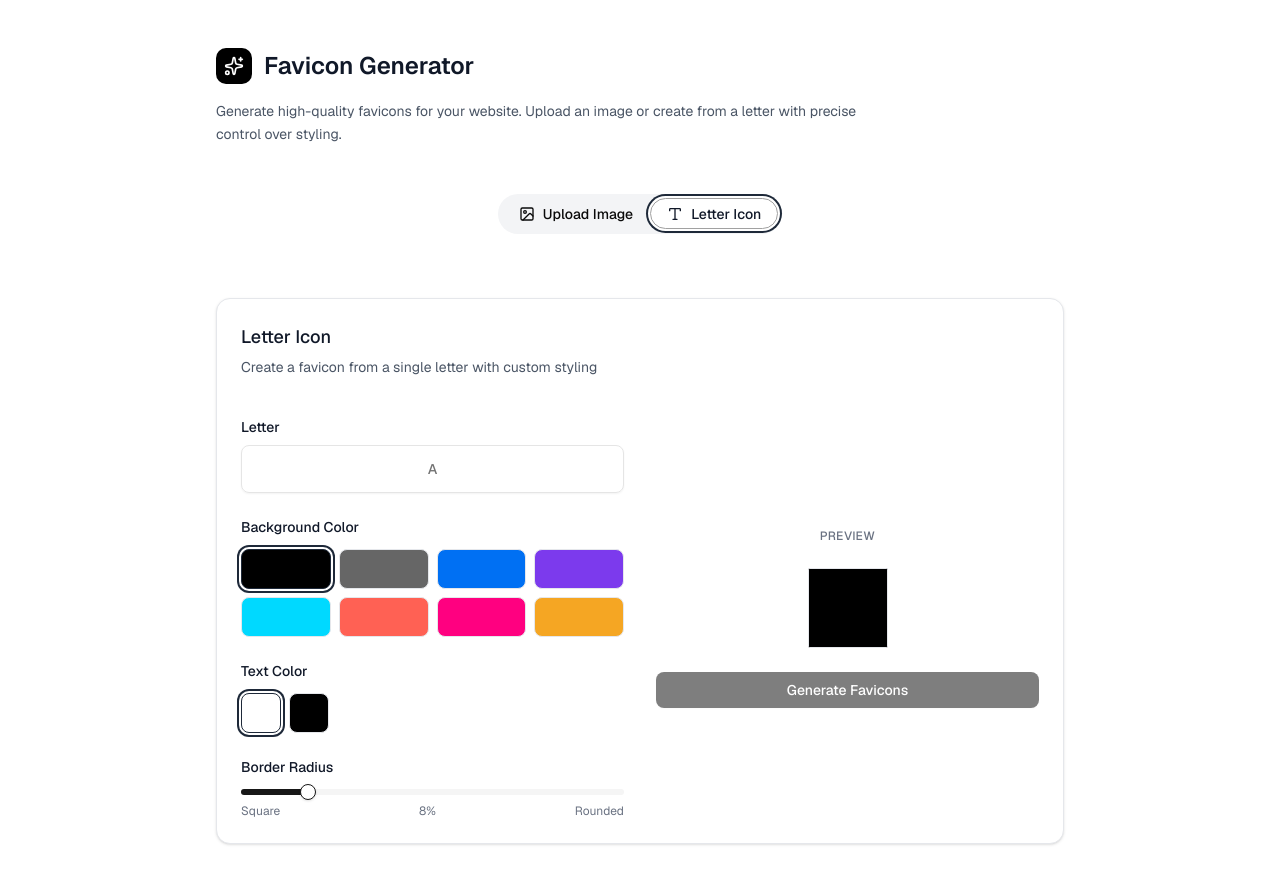
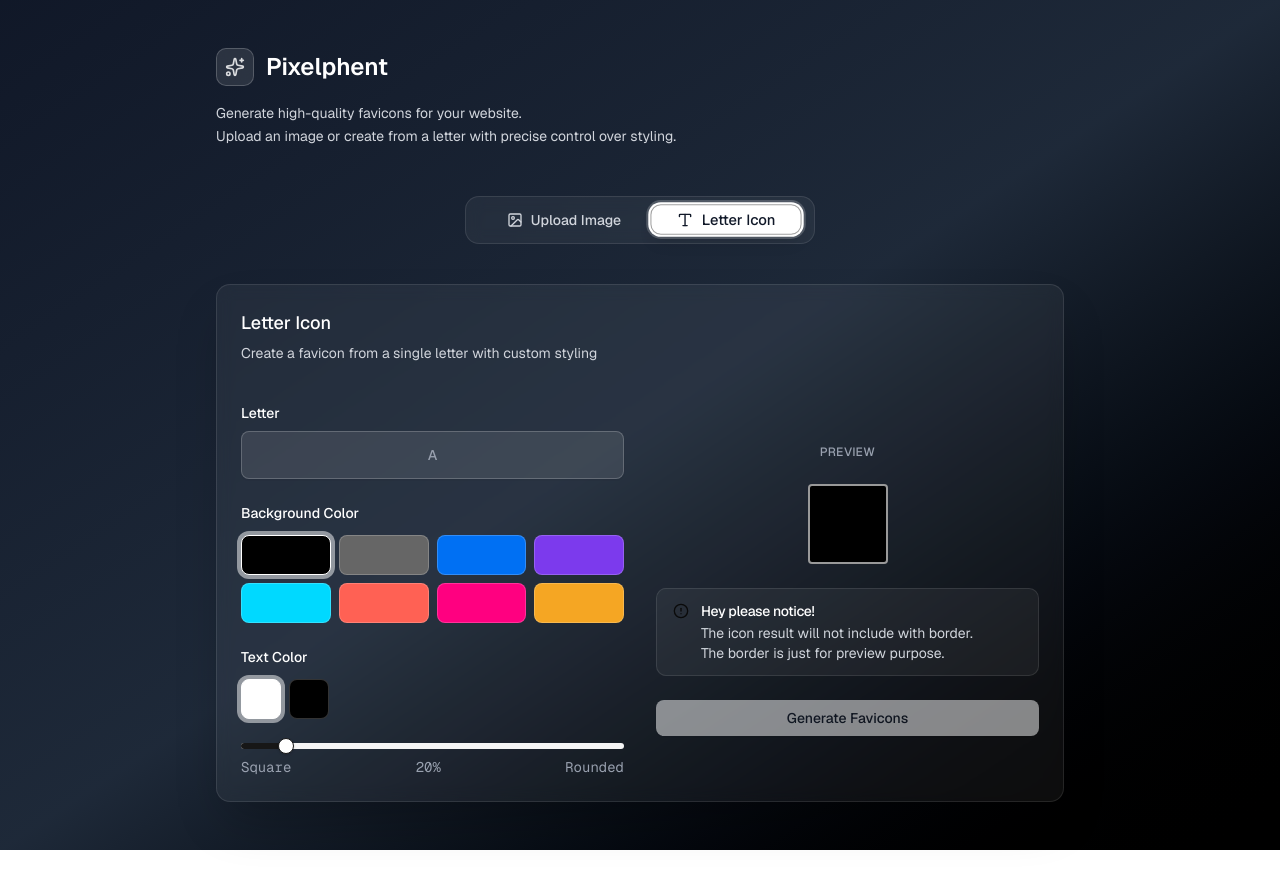
Before and after one commit to yuxxeun/pixelphant, a Next.js app: page / in a window 1280 px wide. Both pictures are taken after a click on the tab "Letter Icon". Shown: the top 888 px of the page. After the commit the page ends 850 px from the top, so only its background shows below. Built offline with nearby package versions, Linux system fonts and the light colour scheme.

Commit message:
chore: fix build

```diff
--- a/src/app/layout.tsx
+++ b/src/app/layout.tsx
@@ -3,7 +3,7 @@
 import "./globals.css";
 import { ThemeProvider } from "@/components/theme-provider";
 import { Site } from "@/lib/constant";
-import { Analytics } from '@vercel/analytics/next';
+import { Analytics } from "@vercel/analytics/next";
 
 const geistSans = Geist({
   variable: "--font-geist-sans",
--- a/src/components/section/generator.tsx
+++ b/src/components/section/generator.tsx
@@ -2,12 +2,21 @@
 
 import type React from "react";
 import { useState, useRef, useCallback, useEffect } from "react";
-import { Upload, Download, Type, ImageIcon, Sparkles, X } from "lucide-react";
+import {
+  Upload,
+  Download,
+  Type,
+  ImageIcon,
+  Sparkles,
+  X,
+  AlertCircleIcon,
+} from "lucide-react";
 import { Button } from "@/components/ui/button";
 import {
   Card,
   CardContent,
   CardDescription,
+  CardFooter,
   CardHeader,
   CardTitle,
 } from "@/components/ui/card";
@@ -18,6 +27,8 @@
 import { Slider } from "@/components/ui/slider";
 import confetti from "canvas-confetti";
 import Image from "next/image";
+import { Alert, AlertDescription, AlertTitle } from "@/components/ui/alert";
+import { Site } from "@/lib/constant";
 
 const FAVICON_SIZES = [16, 32, 48, 64, 128, 256];
 const BACKGROUND_COLORS = [
@@ -64,7 +75,7 @@
     { size: number; url: string }[]
   >([]);
   const [isDragging, setIsDragging] = useState(false);
-  const [borderRadius, setBorderRadius] = useState(8);
+  const [borderRadius, setBorderRadius] = useState(20);
   const [imagePreview, setImagePreview] = useState<string | null>(null);
 
   const fileInputRef = useRef<HTMLInputElement>(null);
@@ -222,75 +233,79 @@
   }, [uploadedImage, borderRadius]);
 
   return (
-    <div className="min-h-screen bg-white">
+    <div className="min-h-screen bg-gradient-to-br from-gray-900 via-gray-800 to-black">
       <div className="max-w-4xl mx-auto px-6 py-12">
         {/* Header */}
         <div className="mb-12">
           <div className="flex items-center gap-3 mb-4">
-            <div className="p-2 bg-black rounded-lg">
-              <Sparkles className="h-5 w-5 text-white" />
+            <div className="p-2 bg-white/10 backdrop-blur-sm rounded-lg border border-white/20">
+              <Sparkles className="animate-pulse h-5 w-5 text-white" />
             </div>
-            <h1 className="text-2xl font-semibold text-gray-900">
-              Favicon Generator
-            </h1>
+            <h1 className="text-2xl font-semibold text-white">{Site.title}</h1>
           </div>
-          <p className="text-gray-600 text-sm leading-relaxed max-w-2xl">
-            Generate high-quality favicons for your website. Upload an image or
-            create from a letter with precise control over styling.
+          <p className="text-gray-300 text-sm leading-relaxed max-w-2xl">
+            Generate high-quality favicons for your website.
+            <br />
+            Upload an image or create from a letter with precise control over
+            styling.
           </p>
         </div>
 
         {/* Main Content */}
         <div className="space-y-8">
           <Tabs defaultValue="upload" className="w-full">
-            <div className="flex justify-center mb-8">
-              <TabsList className="inline-flex h-10 items-center justify-center rounded-full bg-gray-100 p-1 text-gray-500">
+            <div className="flex justify-center mb-2">
+              <TabsList className="inline-flex h-12 items-center justify-center rounded-xl px-4 py-2 gap-2 bg-white/5 backdrop-blur-sm border border-white/10">
                 <TabsTrigger
                   value="upload"
-                  className="inline-flex items-center justify-center whitespace-nowrap rounded-full px-4 py-2 text-sm font-medium transition-all focus-visible:outline-none focus-visible:ring-2 focus-visible:ring-gray-800 focus-visible:ring-offset-2 disabled:pointer-events-none disabled:opacity-50 data-[state=active]:bg-white data-[state=active]:text-gray-900 data-[state=active]:shadow-sm gap-2"
+                  className="relative inline-flex items-center justify-center whitespace-nowrap rounded-lg px-6 py-3 text-sm font-medium text-gray-300 transition-all duration-300 ease-in-out focus-visible:outline-none focus-visible:ring-2 focus-visible:ring-white/20 focus-visible:ring-offset-2 disabled:pointer-events-none disabled:opacity-50 data-[state=active]:bg-white data-[state=active]:text-gray-900 data-[state=active]:shadow-lg data-[state=active]:scale-105 hover:bg-white/10 hover:text-white gap-2"
                 >
-                  <ImageIcon className="h-4 w-4" />
+                  <ImageIcon className="h-4 w-4 transition-transform duration-300 ease-in-out" />
                   Upload Image
                 </TabsTrigger>
                 <TabsTrigger
                   value="letter"
-                  className="inline-flex items-center justify-center whitespace-nowrap rounded-full px-4 py-2 text-sm font-medium transition-all focus-visible:outline-none focus-visible:ring-2 focus-visible:ring-gray-800 focus-visible:ring-offset-2 disabled:pointer-events-none disabled:opacity-50 data-[state=active]:bg-white data-[state=active]:text-gray-900 data-[state=active]:shadow-sm gap-2"
+                  className="relative inline-flex items-center justify-center whitespace-nowrap rounded-lg px-6 py-3 text-sm font-medium text-gray-300 transition-all duration-300 ease-in-out focus-visible:outline-none focus-visible:ring-2 focus-visible:ring-white/20 focus-visible:ring-offset-2 disabled:pointer-events-none disabled:opacity-50 data-[state=active]:bg-white data-[state=active]:text-gray-900 data-[state=active]:shadow-lg data-[state=active]:scale-105 hover:bg-white/10 hover:text-white gap-2"
                 >
-                  <Type className="h-4 w-4" />
+                  <Type className="h-4 w-4 transition-transform duration-300 ease-in-out" />
                   Letter Icon
                 </TabsTrigger>
               </TabsList>
             </div>
 
-            <TabsContent value="upload" className="mt-6">
-              <Card className="border border-gray-200 shadow-sm">
+            <TabsContent
+              value="upload"
+              className="mt-6 animate-in fade-in-50 slide-in-from-bottom-4 duration-300"
+            >
+              <Card className="bg-white/5 backdrop-blur-sm border border-white/10 shadow-2xl">
                 <CardHeader className="pb-4">
-                  <CardTitle className="text-lg font-medium text-gray-900">
+                  <CardTitle className="text-lg font-medium text-white">
                     Upload Image
                   </CardTitle>
-                  <CardDescription className="text-sm text-gray-600">
+                  <CardDescription className="text-sm text-gray-300">
                     Upload an image to generate favicons in multiple sizes
                   </CardDescription>
                 </CardHeader>
                 <CardContent className="space-y-6">
                   <div
-                    className={`border-2 border-dashed rounded-lg p-8 text-center transition-all ${isDragging
-                      ? "border-gray-400 bg-gray-50"
-                      : "border-gray-200 hover:border-gray-300"
-                      }`}
+                    className={`border-2 border-dashed rounded-lg p-8 text-center transition-all ${
+                      isDragging
+                        ? "border-white/40 bg-white/10"
+                        : "border-white/20 hover:border-white/30 hover:bg-white/5"
+                    }`}
                     onDrop={handleDrop}
                     onDragOver={handleDragOver}
                     onDragLeave={handleDragLeave}
                   >
                     {uploadedImage ? (
-                      <div className="space-y-4">
+                      <div className="flex flex-col items-center space-y-4">
                         <div className="relative inline-block">
                           <Image
                             src={imagePreview || uploadedImage}
                             alt="Preview"
                             width={80}
                             height={80}
-                            className="object-cover border border-gray-200"
+                            className="object-cover"
                             style={{
                               borderRadius: `${(8 * borderRadius) / 100}px`,
                             }}
@@ -298,7 +313,7 @@
                           <Button
                             size="sm"
                             variant="outline"
-                            className="absolute -top-2 -right-2 h-6 w-6 p-0 rounded-full bg-white border-gray-200"
+                            className="absolute -top-2 -right-2 h-6 w-6 p-0 rounded-full bg-white/90 border-white/20 hover:bg-white"
                             onClick={() => {
                               setUploadedImage(null);
                               setImagePreview(null);
@@ -308,28 +323,22 @@
                             <X className="h-3 w-3" />
                           </Button>
                         </div>
-                        <Button
-                          onClick={generateFaviconFromImage}
-                          className="bg-black hover:bg-gray-800 text-white h-9 px-4 text-sm font-medium"
-                        >
-                          Generate Favicons
-                        </Button>
                       </div>
                     ) : (
                       <div className="space-y-4">
                         <Upload className="mx-auto h-8 w-8 text-gray-400" />
                         <div>
-                          <p className="text-sm font-medium text-gray-900">
+                          <p className="text-sm font-medium text-white">
                             Drop your image here
                           </p>
-                          <p className="text-xs text-gray-500 mt-1">
+                          <p className="text-xs text-gray-400 mt-1">
                             or click to browse files
                           </p>
                         </div>
                         <Button
                           onClick={() => fileInputRef.current?.click()}
                           variant="outline"
-                          className="h-9 px-4 text-sm font-medium"
+                          className="h-9 px-4 text-sm font-medium bg-white/10 border-white/20 text-white hover:bg-white/20"
                         >
                           Choose File
                         </Button>
@@ -346,12 +355,19 @@
                       </div>
                     )}
                   </div>
+                  {uploadedImage && (
+                    <div className="flex justify-center">
+                      <Button
+                        onClick={generateFaviconFromImage}
+                        className="h-9 px-6 text-sm font-medium bg-white text-gray-900 hover:bg-gray-100"
+                      >
+                        Generate Favicons
+                      </Button>
+                    </div>
+                  )}
 
                   {uploadedImage && (
                     <div className="space-y-3">
-                      <Label className="text-sm font-medium text-gray-900">
-                        Border Radius
-                      </Label>
                       <div className="space-y-2">
                         <Slider
                           min={0}
@@ -361,7 +377,7 @@
                           onValueChange={(value) => setBorderRadius(value[0])}
                           className="w-full"
                         />
-                        <div className="flex justify-between text-xs text-gray-500">
+                        <div className="flex justify-between text-sm text-gray-400 font-mono">
                           <span>Square</span>
                           <span>{borderRadius}%</span>
                           <span>Rounded</span>
@@ -373,13 +389,16 @@
               </Card>
             </TabsContent>
 
-            <TabsContent value="letter" className="mt-6">
-              <Card className="border border-gray-200 shadow-sm">
+            <TabsContent
+              value="letter"
+              className="mt-6 animate-in fade-in-50 slide-in-from-bottom-4 duration-300"
+            >
+              <Card className="bg-white/5 backdrop-blur-sm border border-white/10 shadow-2xl">
                 <CardHeader className="pb-4">
-                  <CardTitle className="text-lg font-medium text-gray-900">
+                  <CardTitle className="text-lg font-medium text-white">
                     Letter Icon
                   </CardTitle>
-                  <CardDescription className="text-sm text-gray-600">
+                  <CardDescription className="text-sm text-gray-300">
                     Create a favicon from a single letter with custom styling
                   </CardDescription>
                 </CardHeader>
@@ -387,7 +406,7 @@
                   <div className="grid grid-cols-1 lg:grid-cols-2 gap-8">
                     <div className="space-y-6">
                       <div className="space-y-2">
-                        <Label className="text-sm font-medium text-gray-900">
+                        <Label className="text-sm font-medium text-white">
                           Letter
                         </Label>
                         <Input
@@ -396,13 +415,14 @@
                             setLetter(e.target.value.slice(0, 1))
                           }
                           placeholder="A"
-                          className="text-center text-lg font-medium h-12"
+                          className="text-center text-lg font-medium h-12 bg-white/10 border-white/20 text-white placeholder:text-gray-400"
+                          required
                           maxLength={1}
                         />
                       </div>
 
                       <div className="space-y-3">
-                        <Label className="text-sm font-medium text-gray-900">
+                        <Label className="text-sm font-medium text-white">
                           Background Color
                         </Label>
                         <div className="grid grid-cols-4 gap-2">
@@ -410,10 +430,11 @@
                             <button
                               key={color.value}
                               onClick={() => setBackgroundColor(color.value)}
-                              className={`h-10 rounded-md border transition-all ${backgroundColor === color.value
-                                ? "border-gray-800 ring-2 ring-gray-800 ring-offset-2"
-                                : "border-gray-200 hover:border-gray-300"
-                                }`}
+                              className={`h-10 rounded-md border transition-all ${
+                                backgroundColor === color.value
+                                  ? "border-white ring-2 ring-white/50 ring-offset-2 ring-offset-transparent"
+                                  : "border-white/20 hover:border-white/40"
+                              }`}
                               style={{ backgroundColor: color.value }}
                               title={color.name}
                             />
@@ -422,43 +443,42 @@
                       </div>
 
                       <div className="space-y-3">
-                        <Label className="text-sm font-medium text-gray-900">
+                        <Label className="text-sm font-medium text-white">
                           Text Color
                         </Label>
                         <div className="flex gap-2">
                           <button
                             onClick={() => setTextColor("#FFFFFF")}
-                            className={`h-10 w-10 rounded-md border bg-white ${textColor === "#FFFFFF"
-                              ? "border-gray-800 ring-2 ring-gray-800 ring-offset-2"
-                              : "border-gray-200 hover:border-gray-300"
-                              }`}
+                            className={`h-10 w-10 rounded-md border bg-white ${
+                              textColor === "#FFFFFF"
+                                ? "border-white ring-2 ring-white/50 ring-offset-2 ring-offset-transparent"
+                                : "border-white/20 hover:border-white/40"
+                            }`}
                             title="White"
                           />
                           <button
                             onClick={() => setTextColor("#000000")}
-                            className={`h-10 w-10 rounded-md border bg-black ${textColor === "#000000"
-                              ? "border-gray-800 ring-2 ring-gray-800 ring-offset-2"
-                              : "border-gray-200 hover:border-gray-300"
-                              }`}
+                            className={`h-10 w-10 rounded-md border bg-black ${
+                              textColor === "#000000"
+                                ? "border-white ring-2 ring-white/50 ring-offset-2 ring-offset-transparent"
+                                : "border-white/20 hover:border-white/40"
+                            }`}
                             title="Black"
                           />
                         </div>
                       </div>
 
                       <div className="space-y-3">
-                        <Label className="text-sm font-medium text-gray-900">
-                          Border Radius
-                        </Label>
                         <div className="space-y-2">
                           <Slider
                             min={0}
-                            max={50}
+                            max={200}
                             step={1}
                             value={[borderRadius]}
                             onValueChange={(value) => setBorderRadius(value[0])}
                             className="w-full"
                           />
-                          <div className="flex justify-between text-xs text-gray-500">
+                          <div className="flex justify-between text-sm text-gray-400 font-mono">
                             <span>Square</span>
                             <span>{borderRadius}%</span>
                             <span>Rounded</span>
@@ -468,11 +488,11 @@
                     </div>
 
                     <div className="flex flex-col items-center justify-center space-y-6">
-                      <div className="text-xs font-medium text-gray-500 uppercase tracking-wide">
+                      <div className="text-xs font-medium text-gray-400 uppercase tracking-wide">
                         Preview
                       </div>
                       <div
-                        className="w-20 h-20 flex items-center justify-center text-2xl font-semibold border border-gray-200"
+                        className="w-20 h-20 flex items-center justify-center text-2xl font-semibold border-2 border-white/60"
                         style={{
                           backgroundColor,
                           color: textColor,
@@ -483,10 +503,26 @@
                       >
                         {letter.toUpperCase()}
                       </div>
+
+                      <Alert
+                        variant="default"
+                        className="bg-white/5 border-white/10"
+                      >
+                        <AlertCircleIcon className="text-white" />
+                        <AlertTitle className="text-white">
+                          Hey please notice!
+                        </AlertTitle>
+                        <AlertDescription className="text-gray-300">
+                          The icon result will not include with border.
+                          <br />
+                          The border is just for preview purpose.
+                        </AlertDescription>
+                      </Alert>
+
                       <Button
                         onClick={generateFaviconFromLetter}
                         disabled={!letter}
-                        className="bg-black hover:bg-gray-800 text-white h-9 px-4 text-sm font-medium w-full"
+                        className="bg-white text-gray-900 hover:bg-gray-100 h-9 px-4 text-sm font-medium w-full disabled:opacity-50"
                       >
                         Generate Favicons
                       </Button>
@@ -499,24 +535,17 @@
 
           {/* Results */}
           {generatedFavicons.length > 0 && (
-            <Card className="border border-gray-200 shadow-sm animate-in fade-in-50 slide-in-from-bottom-5 duration-500">
+            <Card className="bg-white/5 backdrop-blur-sm border border-white/10 shadow-2xl animate-in fade-in-50 slide-in-from-bottom-5 duration-500">
               <CardHeader className="pb-4">
                 <div className="flex items-center justify-between">
                   <div>
-                    <CardTitle className="text-lg font-medium text-gray-900">
+                    <CardTitle className="text-lg font-medium text-white">
                       Generated Favicons
                     </CardTitle>
-                    <CardDescription className="text-sm text-gray-600">
+                    <CardDescription className="text-sm text-gray-300">
                       Click any favicon to download individually
                     </CardDescription>
                   </div>
-                  <Button
-                    onClick={downloadAll}
-                    className="bg-black hover:bg-gray-800 text-white h-9 px-4 text-sm font-medium flex items-center gap-2"
-                  >
-                    <Download className="h-4 w-4" />
-                    Download All
-                  </Button>
                 </div>
               </CardHeader>
               <CardContent>
@@ -524,7 +553,7 @@
                   {generatedFavicons.map((favicon, index) => (
                     <div
                       key={favicon.size}
-                      className="flex flex-col items-center space-y-3 p-4 border border-gray-200 rounded-lg hover:bg-gray-50 cursor-pointer transition-all animate-in fade-in-0 slide-in-from-bottom-3"
+                      className="flex flex-col items-center space-y-3 p-4 border border-white/10 rounded-lg hover:bg-white/10 cursor-pointer transition-all animate-in fade-in-0 slide-in-from-bottom-3"
                       onClick={() => downloadFavicon(favicon.url, favicon.size)}
                       style={{ animationDelay: `${index * 50}ms` }}
                     >
@@ -532,7 +561,7 @@
                         <img
                           src={favicon.url || "/placeholder.svg"}
                           alt={`${favicon.size}x${favicon.size}`}
-                          className="border border-gray-200 rounded"
+                          className=""
                           style={{
                             width: favicon.size > 48 ? 48 : favicon.size,
                             height: favicon.size > 48 ? 48 : favicon.size,
@@ -541,13 +570,22 @@
                       </picture>
                       <Badge
                         variant="secondary"
-                        className="font-mono text-xs bg-gray-100 text-gray-700 hover:bg-gray-100"
+                        className="font-mono text-xs bg-white/10 text-gray-300 hover:bg-white/20"
                       >
                         {favicon.size}×{favicon.size}
                       </Badge>
                     </div>
                   ))}
                 </div>
+                <CardFooter className="mt-8 w-full">
+                  <Button
+                    onClick={downloadAll}
+                    className="w-full bg-white text-gray-900 hover:bg-gray-100 h-9 px-4 text-sm font-medium flex items-center gap-2"
+                  >
+                    <Download className="h-4 w-4" />
+                    Download All
+                  </Button>
+                </CardFooter>
               </CardContent>
             </Card>
           )}
```
Also changed, not shown: 1 other file (tests, documents, lock files or other folders).
